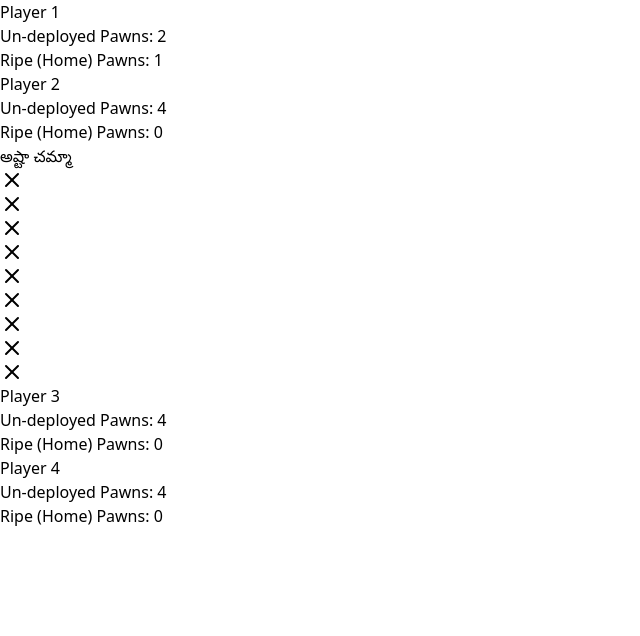
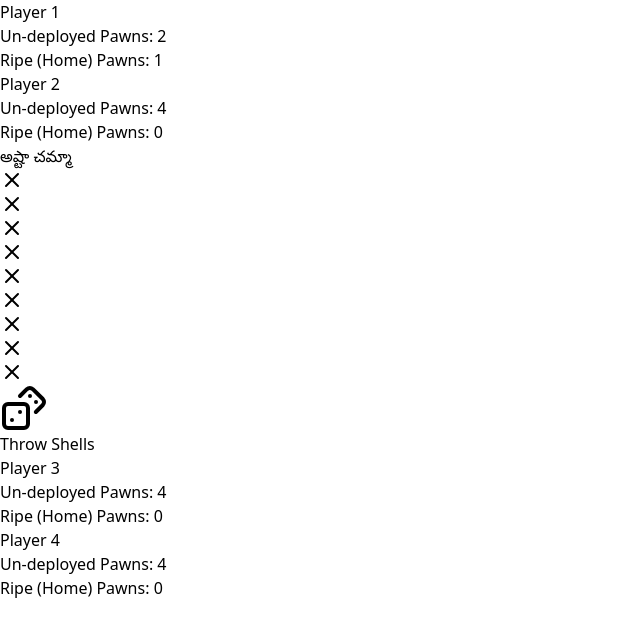
Before and after one commit to performance/ashta-chamma-game, a React (Vite) app: page / in a window 1280 px wide. Shown: the top 636 px of the page, without its empty margins (0-640 px from the left). Built offline with nearby package versions, Linux system fonts and the light colour scheme.

Commit message:
feat: Implement Story 2.1 - Add shell throwing and display roll value

```diff
--- a/src/App.tsx
+++ b/src/App.tsx
@@ -1,17 +1,19 @@
 // src/App.tsx
 
 import { useState } from 'react';
+import type { GameState } from './types'; // Use 'import type'
+import { initializeGameState, throwShells } from './GameEngine';
 import { Board } from './components/Board';
 import { PlayerDashboard } from './components/PlayerDashboard';
-import type { GameState } from './types';
-import { initializeGameState } from './GameEngine';
+import { Controls } from './components/Controls';
+import { ShellsDisplay } from './components/ShellsDisplay';
 
-// A mock game state for initial rendering. We will make pawns appear on board later.
+
+// A mock game state for initial rendering.
 const createInitialState = (): GameState => {
-  const state = initializeGameState(4); // Start with 4 players
-  // For testing, let's put one pawn on the board and one as ripe for Player 1
+  const state = initializeGameState(4);
   state.players[0].pawns[0].status = 'on-board';
-  state.players[0].pawns[0].position = 15; // Example position
+  state.players[0].pawns[0].position = 15;
   state.players[0].pawns[1].status = 'ripe';
   return state;
 };
@@ -19,6 +21,16 @@ const createInitialState = (): GameState => {
 
 function App() {
   const [gameState, setGameState] = useState<GameState>(createInitialState());
+  const [rollValue, setRollValue] = useState<number | null>(null);
+
+  const handleThrowShells = () => {
+    const value = throwShells();
+    setRollValue(value);
+    // In the next story, we'll use this value to calculate possible moves.
+  };
+
+  // A player can throw if it's their turn and they haven't rolled yet.
+  const canThrow = rollValue === null;
 
   return (
     <main className="bg-gray-100 min-h-screen w-full flex items-center justify-center p-4">
@@ -35,6 +47,12 @@ function App() {
           <h1 className="text-4xl font-bold text-blue-700">అష్టా చమ్మా</h1>
         </div>
         <Board gameState={gameState} />
+
+        {/* Game Controls and Display */}
+        <div className="flex items-center space-x-8 mt-6">
+          <ShellsDisplay rollValue={rollValue} />
+          <Controls onThrowShells={handleThrowShells} canThrow={canThrow} />
+        </div>
       </div>
 
       {/* Player Dashboards on the Right */}
--- a/src/GameEngine.ts
+++ b/src/GameEngine.ts
@@ -36,3 +36,23 @@ export const initializeGameState = (playerCount: number): GameState => {
     board: [], // Board layout will be handled later
   };
 };
+
+/**
+ * Simulates a throw of 5 shells and returns the score based on the rules.
+ * Ashta (8 points): All 5 open OR all 5 closed.
+ * Chamma (4 points): Exactly 4 open.
+ * Others: Number of open shells.
+ * @returns The score (1, 2, 3, 4, or 8).
+ */
+export const throwShells = (): number => {
+  // Let's simulate 5 shells. 1 = open, 0 = closed.
+  const openShells = Array.from({ length: 5 }, () => Math.round(Math.random())).reduce((sum, val) => sum + val, 0);
+
+  if (openShells === 0 || openShells === 5) {
+    return 8; // Ashta
+  }
+  if (openShells === 4) {
+    return 4; // Chamma
+  }
+  return openShells; // 1, 2, or 3
+};
--- /dev/null
+++ b/src/components/Controls.tsx
@@ -0,0 +1,20 @@
+// src/components/Controls.tsx
+
+interface ControlsProps {
+  onThrowShells: () => void;
+  canThrow: boolean;
+}
+
+export const Controls = ({ onThrowShells, canThrow }: ControlsProps) => {
+  return (
+    <div className="mt-4">
+      <button
+        onClick={onThrowShells}
+        disabled={!canThrow}
+        className="px-8 py-4 bg-green-500 text-white font-bold rounded-lg shadow-md hover:bg-green-600 disabled:bg-gray-400 disabled:cursor-not-allowed transition-colors"
+      >
+        Throw Shells
+      </button>
+    </div>
+  );
+};
--- /dev/null
+++ b/src/components/ShellsDisplay.tsx
@@ -0,0 +1,23 @@
+// src/components/ShellsDisplay.tsx
+
+import { Dices } from 'lucide-react';
+
+interface ShellsDisplayProps {
+  rollValue: number | null;
+}
+
+export const ShellsDisplay = ({ rollValue }: ShellsDisplayProps) => {
+  if (rollValue === null) {
+    return (
+      <div className="flex items-center justify-center w-24 h-24 bg-gray-200 rounded-lg shadow-inner">
+        <Dices size={48} className="text-gray-500" />
+      </div>
+    );
+  }
+
+  return (
+    <div className="flex items-center justify-center w-24 h-24 bg-white rounded-lg shadow-lg border-2 border-blue-500">
+      <span className="text-5xl font-bold text-blue-700">{rollValue}</span>
+    </div>
+  );
+};
```
